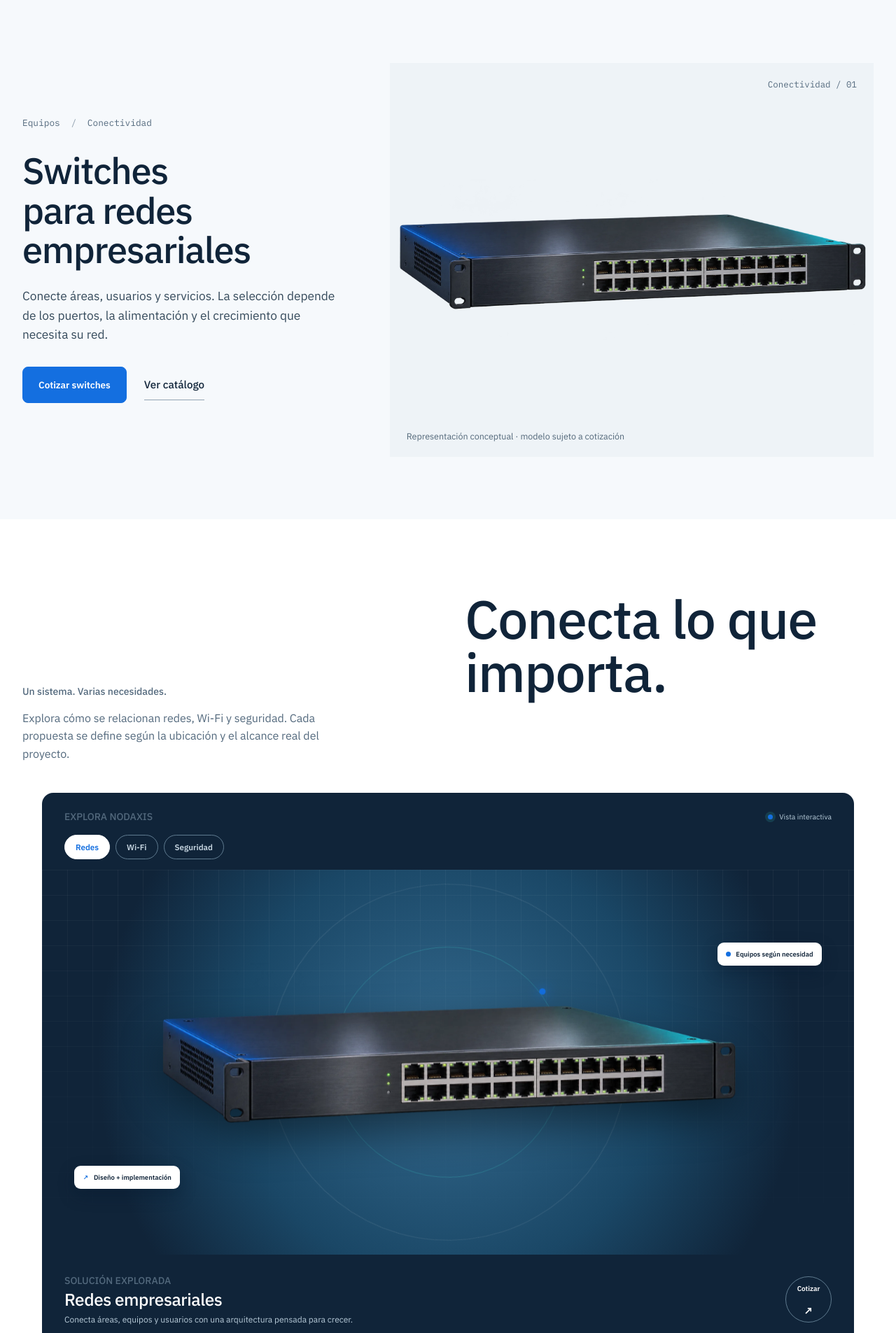
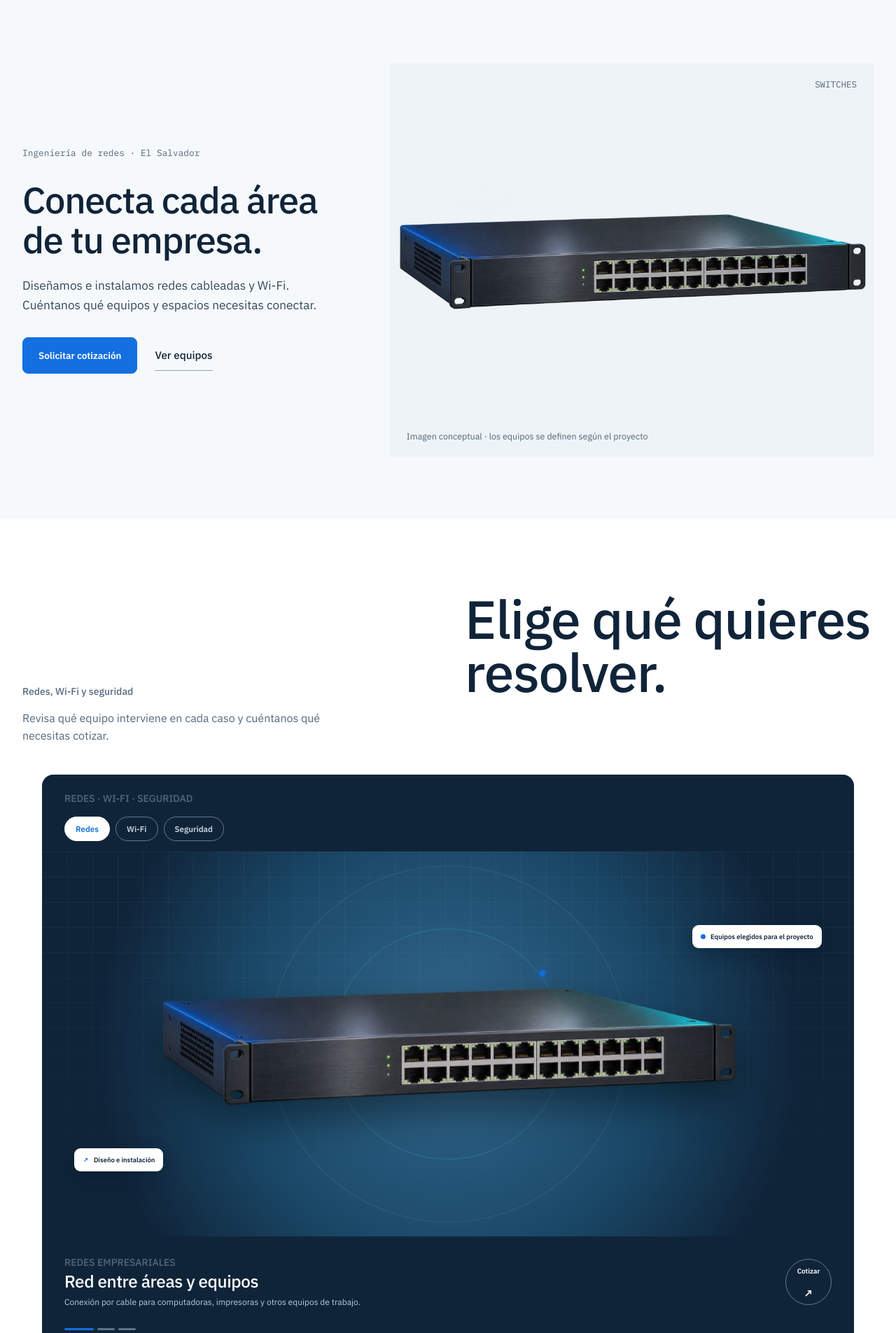
Before and after one commit to W4lterRomero/nodaxis, a Laravel app: page / in a window 1280 px wide. Shown: the part 72-1977 px from the top of the page at 70% size. Run offline with Laravel 12, Linux system fonts and the light colour scheme; style sheets or scripts are compiled from the project's sources.

Commit message:
Replace generic NODAXIS copy with clear network language

```diff
--- a/resources/js/app.js
+++ b/resources/js/app.js
@@ -98,10 +98,10 @@ if (hologram) {
     }
     const nodes = [...hologram.querySelectorAll('[data-holo-node]')];
     const detail = {
-        sede: { index: '01 / SEDE', title: 'Una base para conectar.', copy: 'La ubicación y la cantidad de usuarios orientan la distribución de la red.', quote: '/cotizar?categoria=redes' },
-        wifi: { index: '02 / WI-FI', title: 'Cobertura donde se necesita.', copy: 'Los espacios y la demanda de conexión definen los puntos de acceso.', quote: '/cotizar?categoria=wifi' },
-        equipos: { index: '03 / EQUIPOS', title: 'Componentes con propósito.', copy: 'Switches, enlaces y cableado se seleccionan según el alcance del proyecto.', quote: '/cotizar?categoria=equipos' },
-        control: { index: '04 / CONTROL', title: 'Acceso según tu operación.', copy: 'El enrutamiento y los controles perimetrales se plantean para el entorno real.', quote: '/cotizar?categoria=seguridad' },
+        sede: { index: 'SEDE', title: 'El lugar de instalación', copy: 'La distribución de las áreas ayuda a definir recorridos de cable y cobertura Wi-Fi.', quote: '/cotizar?categoria=redes' },
+        wifi: { index: 'WI-FI', title: 'Puntos de acceso', copy: 'La ubicación y la cantidad de personas ayudan a estimar dónde se necesita señal.', quote: '/cotizar?categoria=wifi' },
+        equipos: { index: 'EQUIPOS', title: 'Switches y conexiones', copy: 'Los puertos y enlaces dependen de cuántos equipos deban conectarse.', quote: '/cotizar?categoria=equipos' },
+        control: { index: 'ROUTER Y FIREWALL', title: 'Conexión a internet', copy: 'Revisamos los enlaces y los accesos que necesita administrar la empresa.', quote: '/cotizar?categoria=seguridad' },
     };
     const select = (node, focus = false) => {
         const key = node.dataset.holoNode;
@@ -133,9 +133,9 @@ if (hologram) {
 const showcase = document.querySelector('[data-showcase]');
 if (showcase) {
     const modes = {
-        redes: { title: 'Redes empresariales', copy: 'Conecta áreas, equipos y usuarios con una arquitectura pensada para crecer.', image: '/assets/catalog/switch.webp', alt: 'Representación conceptual de un switch empresarial genérico', quote: '/cotizar?categoria=redes' },
-        wifi: { title: 'Cobertura Wi-Fi', copy: 'Planifica la conectividad inalámbrica según espacios, usuarios y demanda.', image: '/assets/catalog/wifi.webp', alt: 'Representación conceptual de un punto de acceso Wi-Fi genérico', quote: '/cotizar?categoria=wifi' },
-        seguridad: { title: 'Seguridad perimetral', copy: 'Define el enrutamiento y los controles de acceso para tu operación.', image: '/assets/catalog/firewall.webp', alt: 'Representación conceptual de un firewall genérico', quote: '/cotizar?categoria=seguridad' },
+        redes: { title: 'Red cableada', copy: 'Conecta computadoras, impresoras y otros equipos por cable.', image: '/assets/catalog/switch.webp', alt: 'Imagen conceptual de un switch para redes empresariales', quote: '/cotizar?categoria=redes' },
+        wifi: { title: 'Wi-Fi para tus áreas de trabajo', copy: 'La ubicación de los puntos de acceso depende del espacio y de cuántas personas se conectan.', image: '/assets/catalog/wifi.webp', alt: 'Imagen conceptual de puntos de acceso Wi-Fi', quote: '/cotizar?categoria=wifi' },
+        seguridad: { title: 'Router y firewall', copy: 'Administra los enlaces a internet y las reglas de acceso de tu red.', image: '/assets/catalog/firewall.webp', alt: 'Imagen conceptual de un equipo router y firewall', quote: '/cotizar?categoria=seguridad' },
     };
     const buttons = [...showcase.querySelectorAll('.experience-tab')];
     const image = showcase.querySelector('[data-stage-image]');
@@ -249,7 +249,7 @@ if (catalog) {
             featureImage.alt = `Representación conceptual de ${tab.dataset.featureName.toLowerCase()}`;
             featureTitle.textContent = tab.dataset.featureName;
             featureCopy.textContent = tab.dataset.featureSummary;
-            featureGroup.textContent = `${tab.dataset.featureGroupName} / ${String(next + 1).padStart(2, '0')}`;
+            featureGroup.textContent = tab.dataset.featureGroupName;
             featureAdd.dataset.quoteItem = tab.dataset.featureTab;
             featureAdd.dispatchEvent(new Event('catalog:selection-sync'));
             if (!reduceMotion.matches) gsap.fromTo(featureImage, { opacity: 0 }, { opacity: 1, duration: .65, ease: 'power3.out', overwrite: true });
--- a/resources/views/home.blade.php
+++ b/resources/views/home.blade.php
@@ -4,24 +4,24 @@
 <section class="hero-cinema" aria-labelledby="hero-title">
     <div class="hero-cinema-inner shell">
         <div class="hero-copy" data-reveal>
-            <p class="hero-breadcrumb">Equipos <span aria-hidden="true">/</span> Conectividad</p>
-            <h1 id="hero-title">Switches para redes empresariales</h1>
-            <p class="hero-intro">Conecte áreas, usuarios y servicios. La selección depende de los puertos, la alimentación y el crecimiento que necesita su red.</p>
-            <div class="hero-actions"><a class="button button-primary" href="{{ url('/cotizar?intereses=switches') }}">Cotizar switches</a><a class="hero-secondary" href="#catalogo">Ver catálogo</a></div>
+            <p class="hero-breadcrumb">Ingeniería de redes · El Salvador</p>
+            <h1 id="hero-title">Conecta cada área de tu empresa.</h1>
+            <p class="hero-intro">Diseñamos e instalamos redes cableadas y Wi-Fi. Cuéntanos qué equipos y espacios necesitas conectar.</p>
+            <div class="hero-actions"><a class="button button-primary" href="{{ url('/cotizar') }}">Solicitar cotización</a><a class="hero-secondary" href="#catalogo">Ver equipos</a></div>
         </div>
         <figure class="hero-product-scene" data-reveal>
             <img src="{{ asset('assets/catalog/switch.webp') }}" alt="Imagen conceptual de un switch para redes empresariales" width="1200" height="900" fetchpriority="high">
-            <figcaption>Representación conceptual · modelo sujeto a cotización</figcaption>
-            <span class="hero-product-index" aria-hidden="true">Conectividad / 01</span>
+            <figcaption>Imagen conceptual · los equipos se definen según el proyecto</figcaption>
+            <span class="hero-product-index" aria-hidden="true">SWITCHES</span>
         </figure>
     </div>
 </section>
 
 <section class="showcase-section section-space" id="experiencia" aria-labelledby="showcase-title">
     <div class="shell">
-    <div class="showcase-heading" data-reveal><p class="eyebrow">Un sistema. Varias necesidades.</p><h2 id="showcase-title">Conecta lo que importa.</h2><p>Explora cómo se relacionan redes, Wi-Fi y seguridad. Cada propuesta se define según la ubicación y el alcance real del proyecto.</p></div>
+    <div class="showcase-heading" data-reveal><p class="eyebrow">Redes, Wi-Fi y seguridad</p><h2 id="showcase-title">Elige qué quieres resolver.</h2><p>Revisa qué equipo interviene en cada caso y cuéntanos qué necesitas cotizar.</p></div>
     <div class="hero-experience" data-reveal data-showcase aria-label="Explorador de soluciones">
-        <div class="experience-head"><span class="micro-label">EXPLORA NODAXIS</span><span class="live-indicator"><i aria-hidden="true"></i> Vista interactiva</span></div>
+        <div class="experience-head"><span class="micro-label">REDES · WI-FI · SEGURIDAD</span></div>
         <div class="experience-tabs" role="tablist" aria-label="Tipo de solución">
             <button class="experience-tab is-active" type="button" role="tab" aria-selected="true" data-mode="redes" id="tab-redes" aria-controls="panel-solucion">Redes</button>
             <button class="experience-tab" type="button" role="tab" aria-selected="false" data-mode="wifi" id="tab-wifi" aria-controls="panel-solucion">Wi-Fi</button>
@@ -31,38 +31,36 @@
             <div class="stage-grid" aria-hidden="true"></div>
             <div class="stage-orbit stage-orbit-a" aria-hidden="true"></div><div class="stage-orbit stage-orbit-b" aria-hidden="true"></div>
             <img class="stage-product" data-stage-image src="{{ asset('assets/catalog/switch.webp') }}" alt="Representación conceptual de un switch empresarial" width="1200" height="900">
-            <div class="stage-chip stage-chip-top"><span class="chip-dot"></span> Equipos según necesidad</div>
-            <div class="stage-chip stage-chip-bottom"><span class="chip-mini-icon" aria-hidden="true">↗</span> Diseño + implementación</div>
+            <div class="stage-chip stage-chip-top"><span class="chip-dot"></span> Equipos elegidos para el proyecto</div>
+            <div class="stage-chip stage-chip-bottom"><span class="chip-mini-icon" aria-hidden="true">↗</span> Diseño e instalación</div>
         </div>
-        <div class="experience-detail"><div><span class="micro-label">SOLUCIÓN EXPLORADA</span><h2 data-stage-title>Redes empresariales</h2><p data-stage-copy>Conecta áreas, equipos y usuarios con una arquitectura pensada para crecer.</p></div><a data-stage-link href="{{ url('/cotizar?categoria=redes') }}" aria-label="Cotizar redes empresariales">Cotizar <span aria-hidden="true">↗</span></a></div>
+        <div class="experience-detail"><div><span class="micro-label" data-stage-label>REDES EMPRESARIALES</span><h2 data-stage-title>Red entre áreas y equipos</h2><p data-stage-copy>Conexión por cable para computadoras, impresoras y otros equipos de trabajo.</p></div><a data-stage-link href="{{ url('/cotizar?categoria=redes') }}" aria-label="Cotizar redes empresariales">Cotizar <span aria-hidden="true">↗</span></a></div>
         <div class="experience-progress" aria-hidden="true"><span class="is-active"></span><span></span><span></span></div>
     </div>
     </div>
 </section>
 
-<div class="section-divider shell" aria-hidden="true"><span></span><span>01 / SOLUCIONES</span></div>
-
 <section class="solutions section-space" id="soluciones" aria-labelledby="solutions-title">
-    <div class="shell"><div class="section-heading" data-reveal><div><p class="eyebrow">Soluciones conectadas</p><h2 id="solutions-title">Cada espacio pide<br>una red distinta.</h2></div><p>Selecciona una línea para visualizar su enfoque. La propuesta final se define con tus requisitos, sitio y operación.</p></div>
+    <div class="shell"><div class="section-heading" data-reveal><div><p class="eyebrow">Servicios de red</p><h2 id="solutions-title">Conectividad para el trabajo diario.</h2></div><p>Diseñamos la solución a partir del espacio, la cantidad de usuarios y los equipos que necesitan conectarse.</p></div>
         <div class="solution-grid">
-            <a class="solution-card solution-card-dark" href="{{ url('/cotizar?categoria=redes') }}" data-reveal><span class="card-index">CONECTIVIDAD / REDES EMPRESARIALES</span><div class="solution-visual"><img src="{{ asset('assets/catalog/switch.webp') }}" alt="Imagen conceptual de un switch para redes empresariales" width="1200" height="900" loading="lazy"></div><div class="solution-copy"><h3>La red que conecta tu operación.</h3><p>Infraestructura cableada diseñada en función de tus áreas, usuarios y equipos.</p><span class="card-action">Explorar redes</span></div></a>
-            <a class="solution-card solution-card-blue" href="{{ url('/cotizar?categoria=wifi') }}" data-reveal><span class="card-index">MOVILIDAD / WI-FI</span><div class="solution-visual"><img src="{{ asset('assets/catalog/wifi.webp') }}" alt="Imagen conceptual de puntos de acceso Wi-Fi" width="1200" height="900" loading="lazy"></div><div class="solution-copy"><h3>Cobertura pensada para el espacio.</h3><p>Planifica la conexión según distribución y demanda.</p><span class="card-action">Explorar Wi-Fi</span></div></a>
-            <a class="solution-card solution-card-light" href="{{ url('/cotizar?categoria=seguridad') }}" data-reveal><span class="card-index">CONTROL / SEGURIDAD PERIMETRAL</span><div class="solution-visual"><img src="{{ asset('assets/catalog/firewall.webp') }}" alt="Imagen conceptual de un equipo de seguridad perimetral" width="1200" height="900" loading="lazy"></div><div class="solution-copy"><h3>Control desde el perímetro.</h3><p>Enrutamiento y acceso definidos para tus requisitos.</p><span class="card-action">Explorar seguridad</span></div></a>
+            <a class="solution-card solution-card-dark" href="{{ url('/cotizar?categoria=redes') }}" data-reveal><span class="card-index">RED CABLEADA</span><div class="solution-visual"><img src="{{ asset('assets/catalog/switch.webp') }}" alt="Imagen conceptual de un switch para redes empresariales" width="1200" height="900" loading="lazy"></div><div class="solution-copy"><h3>Conecta computadoras, impresoras y áreas.</h3><p>Definimos puntos, equipos y cableado según la distribución de tu oficina o local.</p><span class="card-action">Cotizar red cableada</span></div></a>
+            <a class="solution-card solution-card-blue" href="{{ url('/cotizar?categoria=wifi') }}" data-reveal><span class="card-index">WI-FI</span><div class="solution-visual"><img src="{{ asset('assets/catalog/wifi.webp') }}" alt="Imagen conceptual de puntos de acceso Wi-Fi" width="1200" height="900" loading="lazy"></div><div class="solution-copy"><h3>Wi-Fi en las áreas que necesitas.</h3><p>Ubicamos los puntos de acceso según el espacio y las personas que se conectan.</p><span class="card-action">Cotizar Wi-Fi</span></div></a>
+            <a class="solution-card solution-card-light" href="{{ url('/cotizar?categoria=seguridad') }}" data-reveal><span class="card-index">ROUTER Y FIREWALL</span><div class="solution-visual"><img src="{{ asset('assets/catalog/firewall.webp') }}" alt="Imagen conceptual de un equipo de seguridad perimetral" width="1200" height="900" loading="lazy"></div><div class="solution-copy"><h3>Administra la salida a internet.</h3><p>Revisamos enlaces, accesos y separación de redes.</p><span class="card-action">Cotizar seguridad</span></div></a>
         </div>
     </div>
 </section>
 
 <section class="architecture hologram-section section-space" id="arquitectura" aria-labelledby="architecture-title">
-    <div class="shell"><div class="hologram-heading" data-reveal><p class="eyebrow">Pensado como sistema</p><h2 id="architecture-title">Una red visible.<br>Una operación conectada.</h2><p>Explora las partes de una arquitectura empresarial. La distribución final se define con los datos de tu espacio y tus usuarios.</p></div>
+    <div class="shell"><div class="hologram-heading" data-reveal><p class="eyebrow">Cómo se organiza una red</p><h2 id="architecture-title">Del router a cada área de trabajo.</h2><p>Selecciona una parte del esquema para ver qué función cumple y qué información necesitamos para cotizarla.</p></div>
         <div class="hologram-stage" data-hologram data-active="sede" aria-label="Explorador interactivo de arquitectura de red">
             <div class="hologram-visual" aria-hidden="true">@include('partials.network-hologram')</div>
             <div class="hologram-nodes" role="group" aria-label="Explorar componentes de la red">
-                <button class="hologram-node is-active" type="button" data-holo-node="sede" aria-pressed="true"><span>01</span><b>Sede</b></button>
-                <button class="hologram-node" type="button" data-holo-node="wifi" aria-pressed="false"><span>02</span><b>Wi-Fi</b></button>
-                <button class="hologram-node" type="button" data-holo-node="equipos" aria-pressed="false"><span>03</span><b>Equipos</b></button>
-                <button class="hologram-node" type="button" data-holo-node="control" aria-pressed="false"><span>04</span><b>Control</b></button>
+                <button class="hologram-node is-active" type="button" data-holo-node="sede" aria-pressed="true"><b>Sede</b></button>
+                <button class="hologram-node" type="button" data-holo-node="wifi" aria-pressed="false"><b>Wi-Fi</b></button>
+                <button class="hologram-node" type="button" data-holo-node="equipos" aria-pressed="false"><b>Equipos</b></button>
+                <button class="hologram-node" type="button" data-holo-node="control" aria-pressed="false"><b>Router y firewall</b></button>
             </div>
-            <div class="hologram-detail" aria-live="polite"><span class="micro-label" data-holo-index>01 / SEDE</span><h3 data-holo-title>Una base para conectar.</h3><p data-holo-copy>La ubicación y la cantidad de usuarios orientan la distribución de la red.</p><a data-holo-link href="{{ url('/cotizar?categoria=redes') }}">Cotizar esta solución <span aria-hidden="true">↗</span></a></div>
+            <div class="hologram-detail" aria-live="polite"><span class="micro-label" data-holo-index>SEDE</span><h3 data-holo-title>El lugar de instalación</h3><p data-holo-copy>La distribución de las áreas ayuda a definir recorridos de cable y cobertura Wi-Fi.</p><a data-holo-link href="{{ url('/cotizar?categoria=redes') }}">Cotizar esta parte <span aria-hidden="true">↗</span></a></div>
             <p class="hologram-caption">Visualización orientativa · no representa una instalación real</p>
         </div>
     </div>
@@ -70,9 +68,9 @@
 
 <section class="catalog section-space" id="catalogo" aria-labelledby="catalog-title">
     @php($catalogItems = config('catalog'))
-    <div class="shell"><div class="section-heading catalog-heading" data-reveal><div><p class="eyebrow">Equipos para cotizar</p><h2 id="catalog-title">Elige lo que tu red necesita.</h2></div><p>Explora familias de equipos y arma una solicitud. Las imágenes son ilustrativas; modelos y disponibilidad se confirman al cotizar.</p></div>
+    <div class="shell"><div class="section-heading catalog-heading" data-reveal><div><p class="eyebrow">Catálogo</p><h2 id="catalog-title">Equipos para cada parte de la red.</h2></div><p>Consulta para qué sirve cada familia y agréguela a tu solicitud. Las imágenes son conceptuales; confirmamos modelos al cotizar.</p></div>
         <div class="catalog-feature" data-catalog-feature aria-label="Explorador visual de equipos">
-            <div class="catalog-feature-top"><span class="micro-label">NODAXIS / EQUIPOS</span><span class="catalog-feature-count"><b data-feature-index>01</b> / 08</span></div>
+            <div class="catalog-feature-top"><span class="micro-label">FAMILIAS DE EQUIPOS</span><span class="catalog-feature-count"><b data-feature-index>01</b> / 08</span></div>
             <div class="catalog-feature-tabs" role="tablist" aria-label="Familias de equipos">
                 @foreach($catalogItems as $slug => $item)
                     <button type="button" class="catalog-feature-tab @if($loop->first) is-active @endif" role="tab" aria-selected="{{ $loop->first ? 'true' : 'false' }}" aria-controls="catalog-feature-panel" id="feature-tab-{{ $slug }}" data-feature-tab="{{ $slug }}" data-feature-name="{{ $item['name'] }}" data-feature-summary="{{ $item['summary'] }}" data-feature-group-name="{{ $item['group_label'] }}" data-feature-image-src="{{ asset('assets/catalog/'.$item['image']) }}" tabindex="{{ $loop->first ? '0' : '-1' }}">{{ $item['name'] }}</button>
@@ -105,7 +103,7 @@
     </div>
 </section>
 
-<section class="services section-space" id="servicios" aria-labelledby="services-title"><div class="shell services-layout"><div data-reveal><p class="eyebrow">Servicios NODAXIS</p><h2 id="services-title">Del diagnóstico a la operación.</h2><p>Podemos definir el alcance contigo desde el primer contacto. Cada etapa se ajusta al proyecto.</p><a class="button button-outline" href="{{ url('/cotizar') }}">Hablar de mi proyecto</a></div><div class="service-list"><div class="service-row" data-reveal><span>01</span><div><h3>Diseño e implementación</h3><p>Arquitectura de red, selección de componentes e instalación según objetivos.</p></div></div><div class="service-row" data-reveal><span>02</span><div><h3>Seguridad y optimización</h3><p>Revisión de conectividad, segmentación y puntos de mejora.</p></div></div><div class="service-row" data-reveal><span>03</span><div><h3>Soporte y mantenimiento</h3><p>Acompañamiento técnico para mantener la infraestructura operativa.</p></div></div></div></div></section>
+<section class="services section-space" id="servicios" aria-labelledby="services-title"><div class="shell services-layout"><div data-reveal><p class="eyebrow">Servicios NODAXIS</p><h2 id="services-title">Instalación, configuración y soporte de red.</h2><p>Cuéntanos cómo está conectado tu espacio y qué necesitas mejorar. Revisamos el alcance contigo.</p><a class="button button-outline" href="{{ url('/cotizar') }}">Solicitar cotización</a></div><div class="service-list"><div class="service-row" data-reveal><span>01</span><div><h3>Diseño e instalación</h3><p>Definición de puntos de red, equipos y cableado para el sitio.</p></div></div><div class="service-row" data-reveal><span>02</span><div><h3>Configuración de red</h3><p>Revisión de enlaces, accesos y separación de redes.</p></div></div><div class="service-row" data-reveal><span>03</span><div><h3>Soporte y mantenimiento</h3><p>Atención a cambios y necesidades técnicas de la infraestructura.</p></div></div></div></div></section>
 
-<section class="about-cta section-space" id="nosotros" aria-labelledby="about-title"><div class="shell about-inner" data-reveal><div><p class="eyebrow">NODAXIS</p><h2 id="about-title">Tecnología que se entiende. Redes que trabajan.</h2></div><div><p>Hacemos que una necesidad técnica se convierta en un proyecto claro: qué se quiere conectar, dónde y para quién. La cotización parte de esos datos, sin prometer productos ni condiciones que aún no se han confirmado.</p><a class="button button-primary" href="{{ url('/cotizar') }}">Cuéntanos qué necesitas</a></div></div></section>
+<section class="about-cta section-space" id="nosotros" aria-labelledby="about-title"><div class="shell about-inner" data-reveal><div><p class="eyebrow">NODAXIS · El Salvador</p><h2 id="about-title">Tu red empieza con una conversación técnica.</h2></div><div><p>Nos compartes el lugar, los equipos y el problema que quieres resolver. Con esa información revisamos qué instalación y componentes convienen cotizar.</p><a class="button button-primary" href="{{ url('/cotizar') }}">Cuéntanos qué necesitas</a></div></div></section>
 @endsection
```
